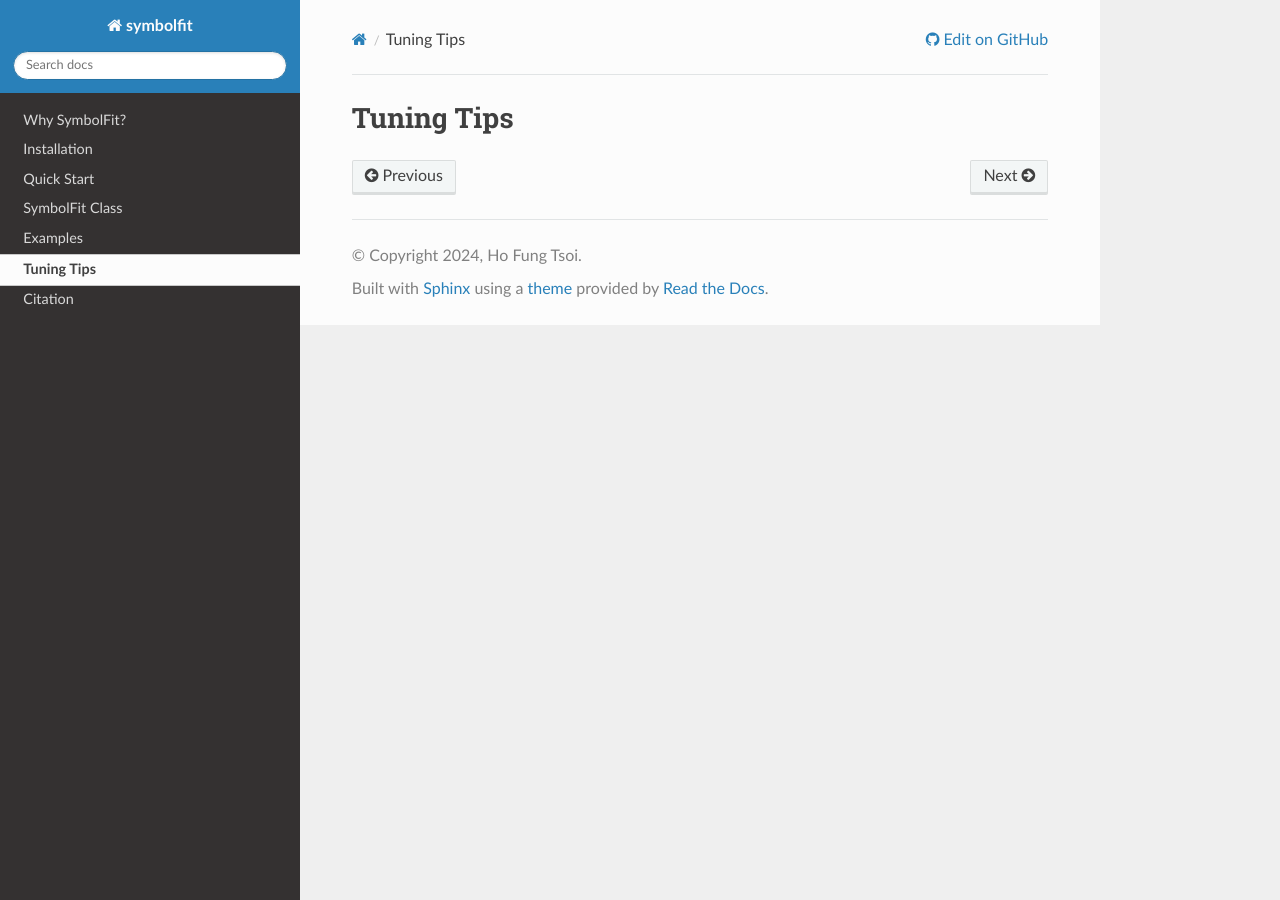
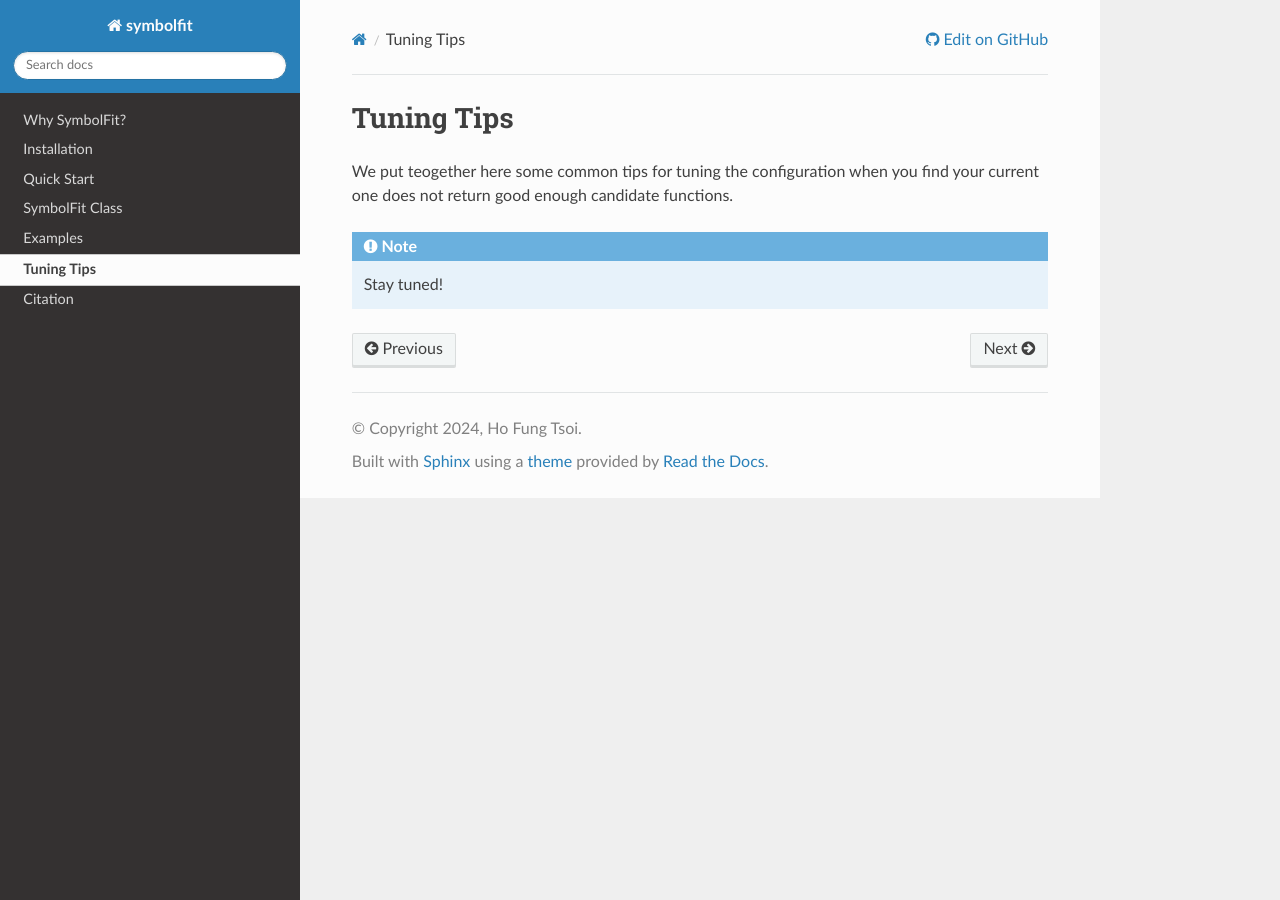
Before and after one commit to hftsoi/symbolfit, a Sphinx documentation site: the page built from docs/tuning.rst, in a window 1280 px wide. Built offline with Sphinx 7.4.7 and the Read the Docs theme 3.1.0, drawn with Linux system fonts in a browser that asks for light colours.

Commit message:
Update tuning.rst

```diff
--- a/docs/tuning.rst
+++ b/docs/tuning.rst
@@ -1,2 +1,8 @@
 Tuning Tips
 ===========
+
+We put teogether here some common tips for tuning the configuration when you find your current one does not return good enough candidate functions.
+
+.. note::
+
+   Stay tuned!
```
